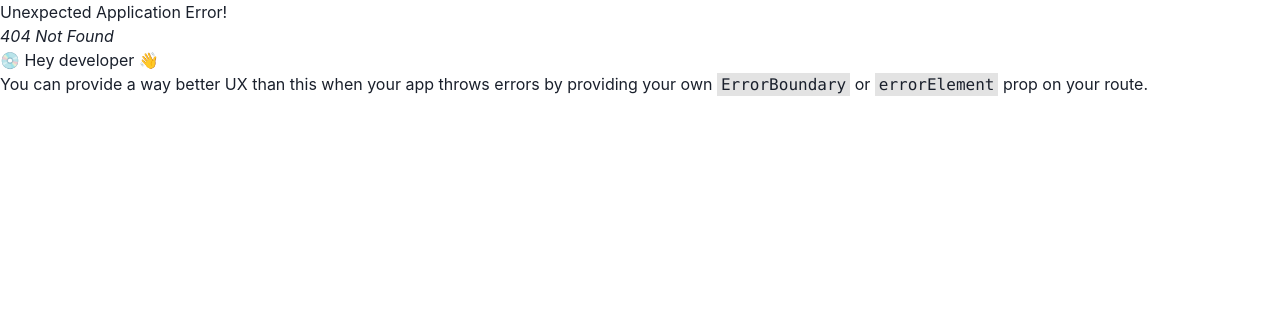
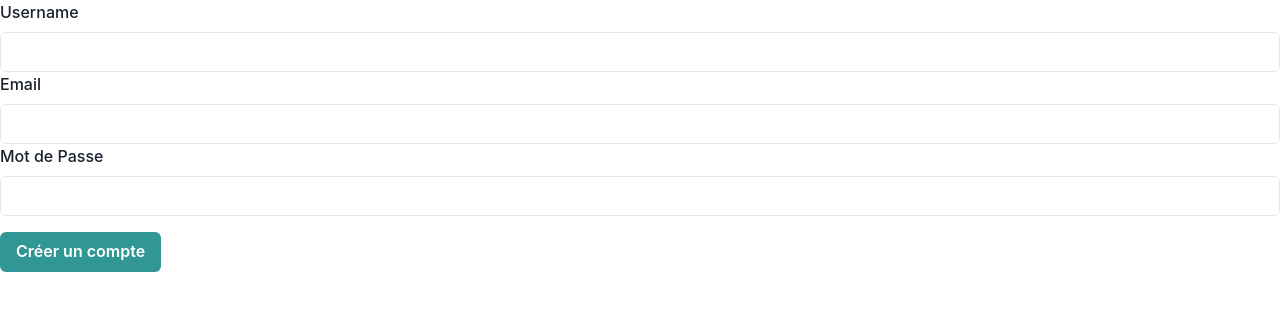
Before and after one commit to ITrogg/StageLink, a React (Vite) app in the folder client/: page /inscription in a window 1280 px wide. Before the commit this address had no page. Shown: the top 310 px of the page. Built offline with nearby package versions, Linux system fonts and the light colour scheme.

Commit message:
fomulaire inscription

```diff
--- a/client/src/main.jsx
+++ b/client/src/main.jsx
@@ -6,6 +6,7 @@ import { ChakraProvider } from "@chakra-ui/react";
 
 import App from "./App";
 import Connection from "./pages/Connection";
+import SignIn from "./pages/SignIn";
 
 const router = createBrowserRouter([
   {
@@ -15,6 +16,10 @@ const router = createBrowserRouter([
   {
     path: "/connexion",
     element: <Connection />,
+  },
+  {
+    path: "/inscription",
+    element: <SignIn />,
   },
 ]);
 
--- /dev/null
+++ b/client/src/pages/SignIn.jsx
@@ -0,0 +1,65 @@
+import { useState } from "react";
+import { useNavigate } from "react-router-dom";
+import {
+  Box,
+  Button,
+  FormControl,
+  FormLabel,
+  Input,
+  Text,
+} from "@chakra-ui/react";
+
+import connexion from "../services/connexion";
+
+function Inscription() {
+  const navigate = useNavigate();
+  const [email, setEmail] = useState("");
+  const [password, setPassword] = useState("");
+  const [username, setUsername] = useState("");
+  const [error, setError] = useState(null);
+
+  const handleSubmit = async (e) => {
+    e.preventDefault();
+    try {
+      await connexion.post("api/user", { email, username, password });
+      navigate("/connexion");
+    } catch (err) {
+      setError("Erreur d'inscription. Veuillez réessayer.");
+    }
+  };
+
+  return (
+    <Box>
+      <FormControl>
+        <FormLabel>Username</FormLabel>
+        <Input
+          type="text"
+          value={username}
+          onChange={(e) => setUsername(e.target.value)}
+        />
+        <FormLabel>Email</FormLabel>
+        <Input
+          type="email"
+          value={email}
+          onChange={(e) => setEmail(e.target.value)}
+        />
+        <FormLabel>Mot de Passe</FormLabel>
+        <Input
+          type="password"
+          value={password}
+          onChange={(e) => setPassword(e.target.value)}
+        />
+        {error && (
+          <Text color="red" mt={4}>
+            {error}
+          </Text>
+        )}
+        <Button mt={4} colorScheme="teal" onClick={handleSubmit}>
+          Créer un compte
+        </Button>
+      </FormControl>
+    </Box>
+  );
+}
+
+export default Inscription;
```
Also changed, not shown: client/src/pages/Inscription.jsx (deleted).
